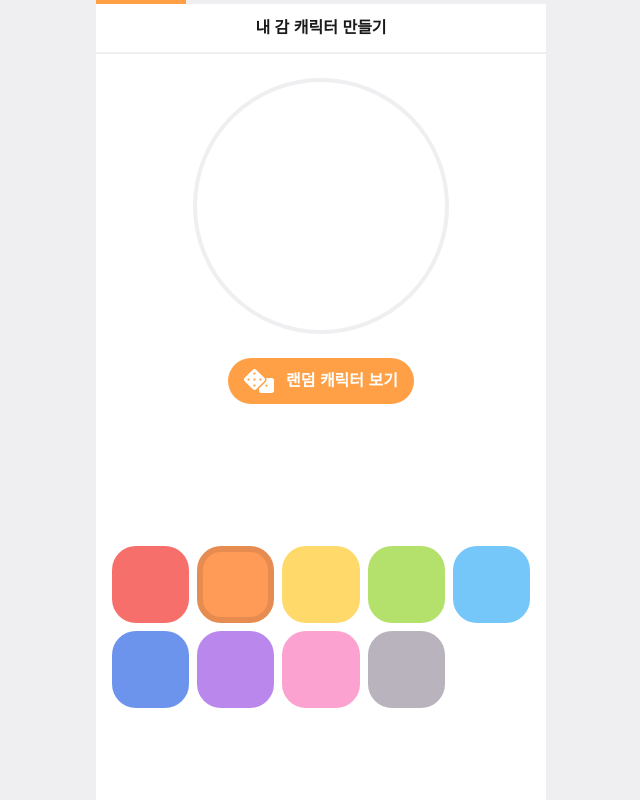
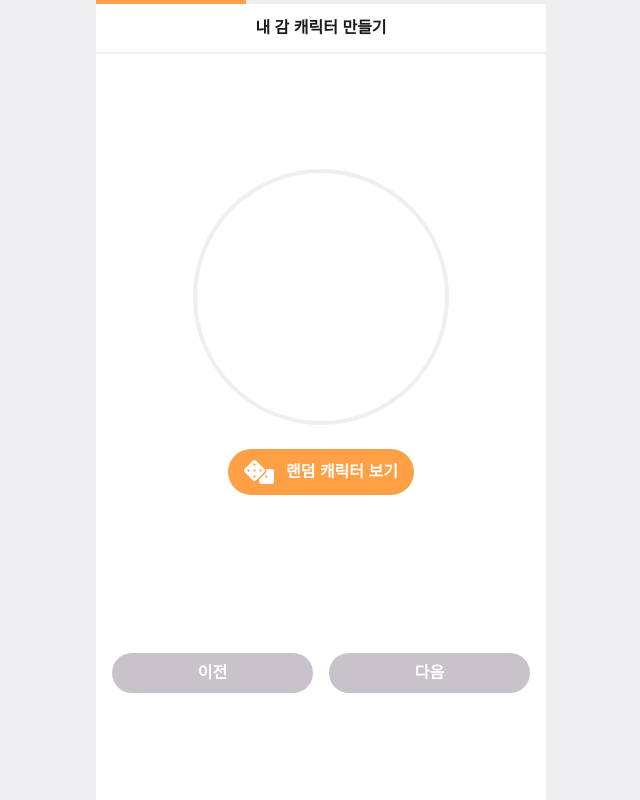
Before and after one commit to eungchaeungcha/juang_client, a Next.js app: page /profile/create in a window 1280 px wide. Shown: the whole page, without its empty margins (319-959 px from the left). Built offline with nearby package versions, Linux system fonts and the light colour scheme.

Commit message:
feat: useStep 으로 단계별 관리

```diff
--- a/src/app/profile/create/page.tsx
+++ b/src/app/profile/create/page.tsx
@@ -8,10 +8,23 @@ import ColorSelect from "../ColorSelect";
 import { FaDice } from "react-icons/fa";
 import { getRandomNumber } from "@/utils/getRandomNumber";
 import { CHARACTOR_COLORS } from "@/constants/charactor";
+import useStep from "@/hooks/useStep";
 
 export default function Page() {
   const [selectedId, setSelectedId] = useState<string | undefined>();
   const [colorCode, setColorCode] = useState("#ff9a57");
+
+  const {
+    currentStep,
+    canGoNextStep,
+    canGoPrevStep,
+    goNextStep,
+    goPrevStep,
+    showStepContent,
+  } = useStep({
+    maxStep: 3,
+    validators: [() => Boolean(selectedId), () => Boolean(colorCode)],
+  });
 
   const handleClickRandom = () => {
     setSelectedId(`charactor${getRandomNumber(1, 9)}`);
@@ -21,7 +34,7 @@ export default function Page() {
   return (
     <HeaderLayout
       title="내 감 캐릭터 만들기"
-      progress="1/5"
+      progress={`${currentStep}/3`}
       className="flex-col-center">
       <div className="w-full flex-col-center gap-6 p-6">
         <CustomCharactor
@@ -29,22 +42,41 @@ export default function Page() {
           charId={selectedId}
           color={colorCode}
         />
+        {currentStep < 3 && (
           <button
             className="styleset--button gap-3 px-4 py-2"
             onClick={handleClickRandom}>
             <FaDice className="text-3xl" />
             랜덤 캐릭터 보기
           </button>
+        )}
       </div>
-      <div className="w-full h-full">
+      <div className="w-full">
+        {showStepContent(
           <CharactorSelect
             value={selectedId}
             onChange={setSelectedId}
-        />
+          />,
           <ColorSelect
             value={colorCode}
             onChange={setColorCode}
-        />
+          />,
+          <div>hello!</div>
+        )}
+      </div>
+      <div className="flex-row-center w-full gap-4 p-4">
+        <button
+          className="styleset--button-full"
+          disabled={!canGoPrevStep}
+          onClick={goPrevStep}>
+          이전
+        </button>
+        <button
+          className="styleset--button-full"
+          disabled={!canGoNextStep}
+          onClick={goNextStep}>
+          다음
+        </button>
       </div>
     </HeaderLayout>
   );
--- /dev/null
+++ b/src/hooks/useStep.ts
@@ -0,0 +1,43 @@
+import { useCallback, useMemo, useState } from "react";
+
+interface UseStepOption {
+  maxStep: number;
+  validators: Array<() => boolean>;
+}
+
+const useStep = ({ maxStep, validators }: UseStepOption) => {
+  const [currentStep, setCurrentStep] = useState(1);
+
+  const canGoNextStep = useMemo(() => {
+    return currentStep < maxStep && validators[currentStep - 1]?.();
+  }, [currentStep, maxStep, validators]);
+
+  const canGoPrevStep = currentStep > 1;
+
+  const goNextStep = useCallback(() => {
+    if (canGoNextStep) {
+      setCurrentStep((step) => step + 1);
+    }
+  }, [canGoNextStep]);
+
+  const goPrevStep = useCallback(() => {
+    if (canGoPrevStep) {
+      setCurrentStep((step) => step - 1);
+    }
+  }, [canGoPrevStep]);
+
+  const showStepContent = (...components: React.ReactNode[]) => {
+    return components[currentStep - 1];
+  };
+
+  return {
+    currentStep,
+    canGoPrevStep,
+    canGoNextStep,
+    goPrevStep,
+    goNextStep,
+    showStepContent,
+  };
+};
+
+export default useStep;
```
Lines whose indentation alone changed are shown as unchanged.
